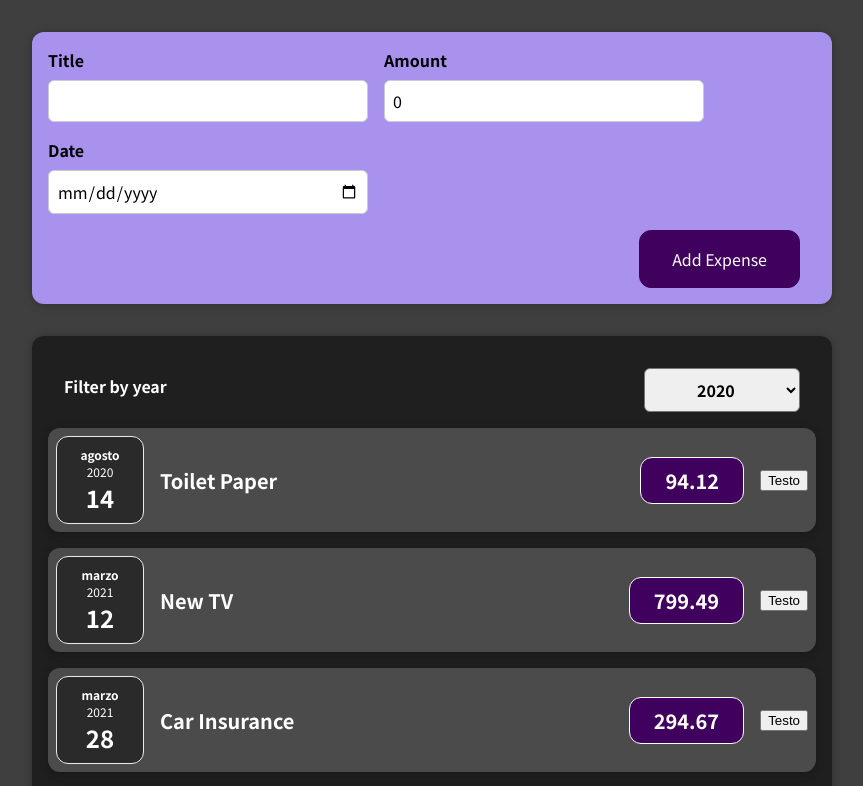
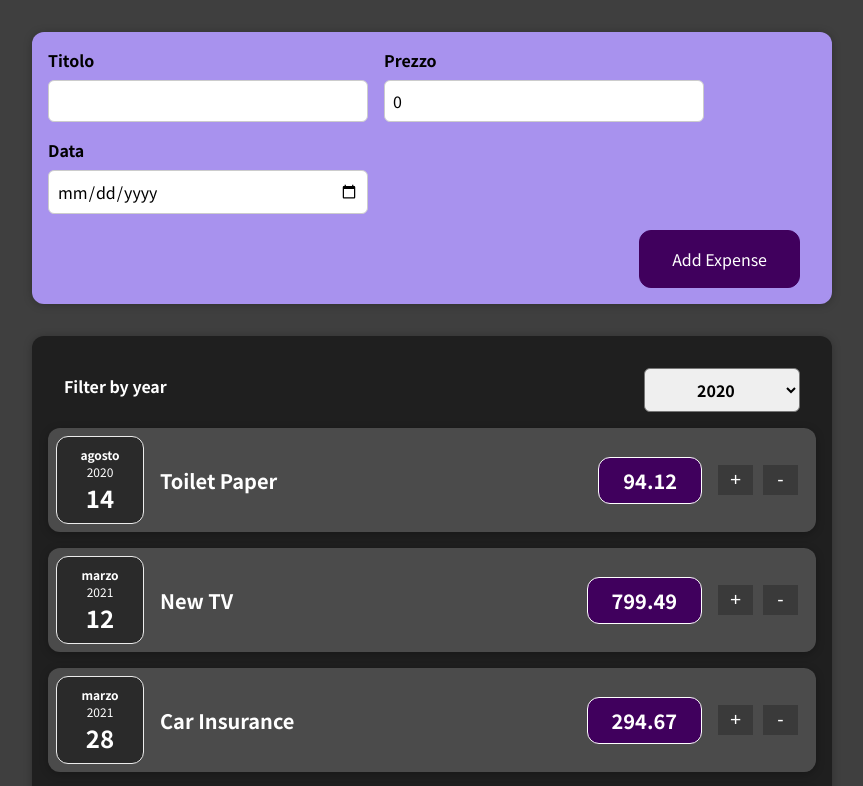
Before and after one commit to m0rph3u5-zip/reactjs-studio, a React (Create React App) app: page / in a window 1280 px wide. Shown: the top 786 px of the page, without its empty margins (208-1071 px from the left). Built offline with nearby package versions, Linux system fonts and the light colour scheme.

Commit message:
add inc and dec function

```diff
--- a/src/components/Expenses/ExpenseItem.css
+++ b/src/components/Expenses/ExpenseItem.css
@@ -37,6 +37,18 @@
   border-radius: 12px;
 }
 
+.button-group button {
+  margin-right: 10px;
+  width: 35px;
+  height: 30px;
+}
+.tools-button {
+  background-color: #3a3a3a;
+  border: 1px solid #3a3a3a;
+  color: white;
+  font-size: 1.2rem;
+}
+
 @media (min-width: 580px) {
   .expense-item__description {
     flex-direction: row;
--- a/src/components/Expenses/ExpenseItem.js
+++ b/src/components/Expenses/ExpenseItem.js
@@ -4,17 +4,22 @@ import './ExpenseItem.css';
 import { useState } from 'react';
 
 function ExpenseItem(props) {
-    const [title, setTitle] = useState(props.title);
-    const clickHandler = () => {
-        setTitle('Ciao');
+    const [amount, setAmount] = useState(props.amount);
+    const clickIncrementHandler = (value) => () => {
+        setAmount((p) => {
+            return value > 0 ? p + 1 : p - 1;
+        });
     }
     return (
         <Card id={props.id} className="expense-item">
             <ExpenseDate date={props.date} />
             <div className="expense-item__description">
-                <h2>{title}</h2>
-                <div className="expense-item__price">{props.amount}</div>
-                <button onClick={clickHandler}>Testo</button>
+                <h2>{props.title}</h2>
+                <div className="expense-item__price">{amount}</div>
+                <div className="button-group">
+                    <button className="tools-button" onClick={clickIncrementHandler(1)}>+</button>
+                    <button className="tools-button" onClick={clickIncrementHandler(-1)}>-</button>
+                </div>
             </div>
         </Card>
     )
--- a/src/components/NewExpense/ExpenseForm.js
+++ b/src/components/NewExpense/ExpenseForm.js
@@ -34,7 +34,7 @@ const ExpenseForm = (props) => {
         <form onSubmit={submitHalder}>
             <div className='new-expense__controls'>
                 <div className='new-expense__control'>
-                    <label>Title</label>
+                    <label>Titolo</label>
                     <input
                         type='text'
                         value={title}
@@ -42,7 +42,7 @@ const ExpenseForm = (props) => {
                     />
                 </div>
                 <div className='new-expense__control'>
-                    <label>Amount</label>
+                    <label>Prezzo</label>
                     <input
                         type='number'
                         value={amount}
@@ -52,7 +52,7 @@ const ExpenseForm = (props) => {
                     />
                 </div>
                 <div className='new-expense__control'>
-                    <label>Date</label>
+                    <label>Data</label>
                     <input
                         type='date'
                         value={date}
```
Also changed, not shown: 1 other file (tests, documents, lock files or other folders).
